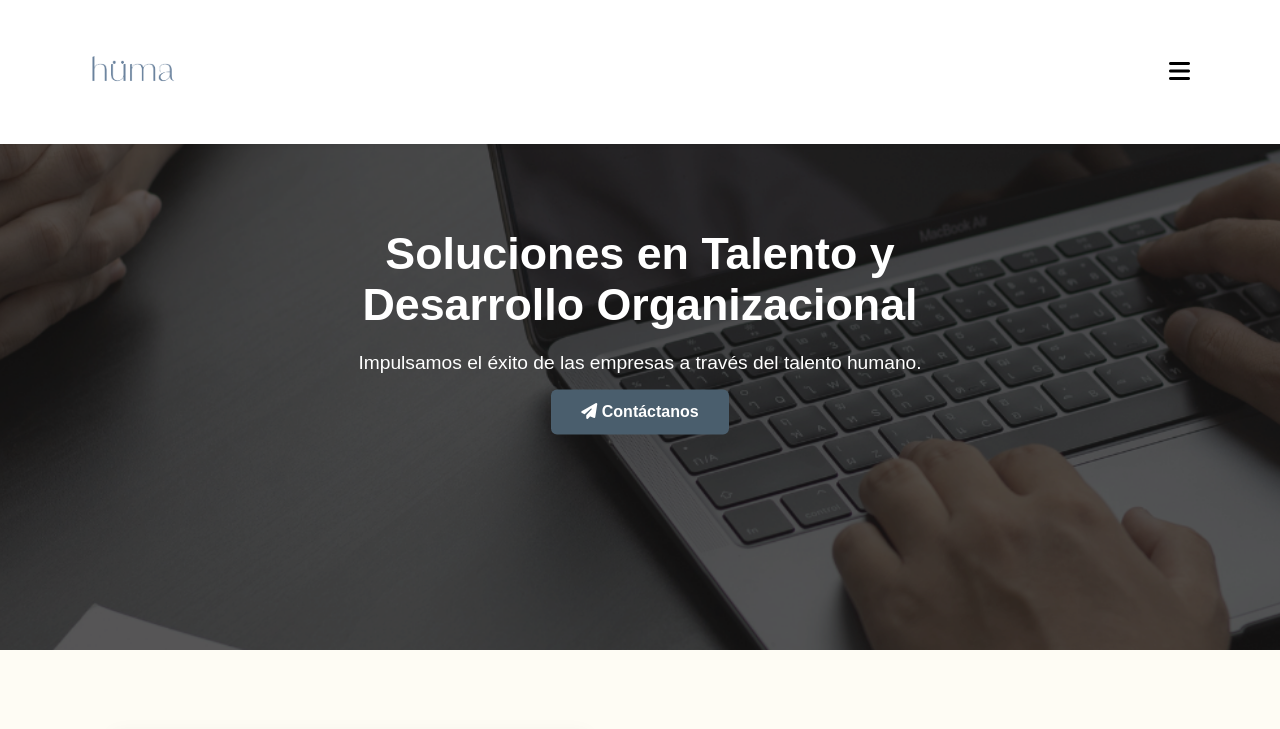
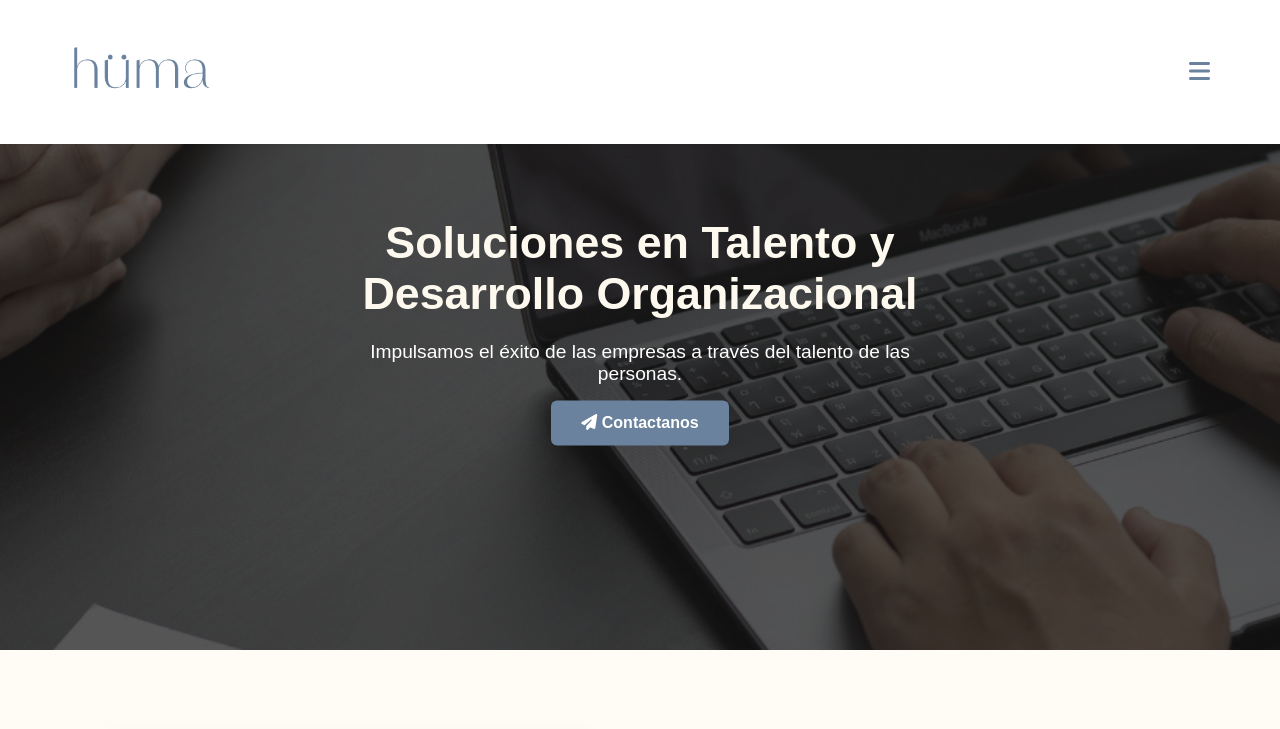
Before and after one commit to SeroGraphic/humahrr, a plain HTML site: page index.html in a window 1280 px wide. Shown: the top 729 px of the page. Drawn offline with Linux system fonts and the light colour scheme.

Commit message:
Update index.html

```diff
--- a/index.html
+++ b/index.html
@@ -34,13 +34,10 @@
       display: flex;
       justify-content: space-between;
       align-items: center;
-      padding: 20px 60px;
+      padding: 12px 40px;
       box-shadow: 0 2px 4px rgba(0,0,0,0.05);
     }
 
-    .logo img {
-      height: 60px;
-    }
 
     nav ul {
       list-style: none;
@@ -98,7 +95,7 @@
     }
 
     .btn {
-      background-color: #4a5e6d;
+      background-color: #6A829D;
       color: white;
       padding: 14px 30px;
       border: none;
@@ -109,7 +106,9 @@
     }
 
     .btn:hover {
-      background-color: #607e8b;
+      background-color: transparent;
+      border: 2px solid #6A829D;
+      color: #6A829D;
     }
 
     section:not(.banner-full) {
@@ -187,8 +186,8 @@
 
     .btn-small {
       background-color: transparent;
-      border: 2px solid #4a5e6d;
-      color: #4a5e6d;
+      border: 2px solid #6A829D;
+      color: #6A829D;
       padding: 10px 24px;
       text-decoration: none;
       border-radius: 6px;
@@ -239,18 +238,22 @@
   display: flex;
   justify-content: space-between;
   align-items: center;
-  padding: 20px 30px;
+  padding: 8px 30px;
 }
 
 .logo img {
-  height: 60px;
+  height: 100px;
 }
+.banner-overlay h1{
+  color: #FDF9EE;
+  }
 
 .menu-toggle {
   background: none;
   border: none;
   font-size: 24px;
   cursor: pointer;
+  color: #6A829D
 }
  nav ul {
     display: none;
@@ -295,8 +298,8 @@
     <img src="img/banner.png.png" alt="Banner Hüma HR">
     <div class="banner-overlay">
       <h1>Soluciones en Talento y Desarrollo Organizacional</h1>
-      <p>Impulsamos el éxito de las empresas a través del talento humano.</p>
-      <a href="contacto.html" class="btn"><i class="fas fa-paper-plane"></i> Contáctanos</a>
+      <p>Impulsamos el éxito de las empresas a través del talento de las personas.</p>
+      <a href="contacto.html" class="btn"><i class="fas fa-paper-plane"></i> Contactanos</a>
     </div>
   </div>
  <main id="main-content">
@@ -318,7 +321,7 @@
 
       <div id="profileDetail" class="hidden">
         <p>Tenía el deseo de armar un proyecto desde el origen, en un terreno que conozco y disfruto: el mundo de HR.</p>
-        <p>La energía y pasión que me caracterizan me llevaron a iniciar este camino. Siempre buscando la excelencia, con una mirada iterativa de mejora y enfocándome en los vínculos de largo plazo.</p>
+        <p>La energía y pasión que me caracterizan me llevaron a iniciar este camino. Siempre buscando la excelencia, con una mirada iterativa de mejora y enfocándome en las relaciones de largo plazo.</p>
 
       </div>
     </div>
@@ -408,6 +411,9 @@
   color: #6A829D;
 }
 
+.banner-overlay h1{
+  color: #FDF9EE;
+  }
   </style>
 </head>
 <body>
@@ -485,10 +491,10 @@
 
 <footer class="custom-footer fade-in" style="background: #6A829D; color: #fff; text-align: center; padding: 40px 20px 30px; font-size: 1.5rem; font-family: 'Poppins', sans-serif;">
     <div style="max-width: 900px; margin: auto;">
-      <p style="margin-bottom: 1rem;">Queremos conocerte. <a href="contacto.html" style="color: #fff; font-weight: bold; text-decoration: underline;">Contáctanos.</a></p>
+      <p style="margin-bottom: 1rem;">Queremos conocerte. <a href="contacto.html" style="color: #fff; font-weight: bold; text-decoration: underline;">Contactanos.</a></p>
       <div style="font-size: 1.2rem; margin-bottom: 1rem;">
         <a href="https://www.linkedin.com/company/h%C3%BCma-hr/about/" target="_blank" style="margin: 0 10px; color: white;"><i class="fab fa-linkedin"></i></a>
-        <a href="mailto:humahrconsulting@gmail.com" style="margin: 0 10px; color: white;"><i class="fas fa-envelope" style="margin-right: 6px;"></i>humahrconsulting@gmail.com
+        <a href="mailto:info@huma.com.ar" style="margin: 0 10px; color: white;"><i class="fas fa-envelope" style="margin-right: 6px;"></i>info@huma.com.ar
     </a>
         <a href="https://www.instagram.com/hr.huma/?next=%2F" target="_blank" style="margin: 0 10px; color: white;"><i class="fab fa-instagram"></i></a>
       </div>
```
